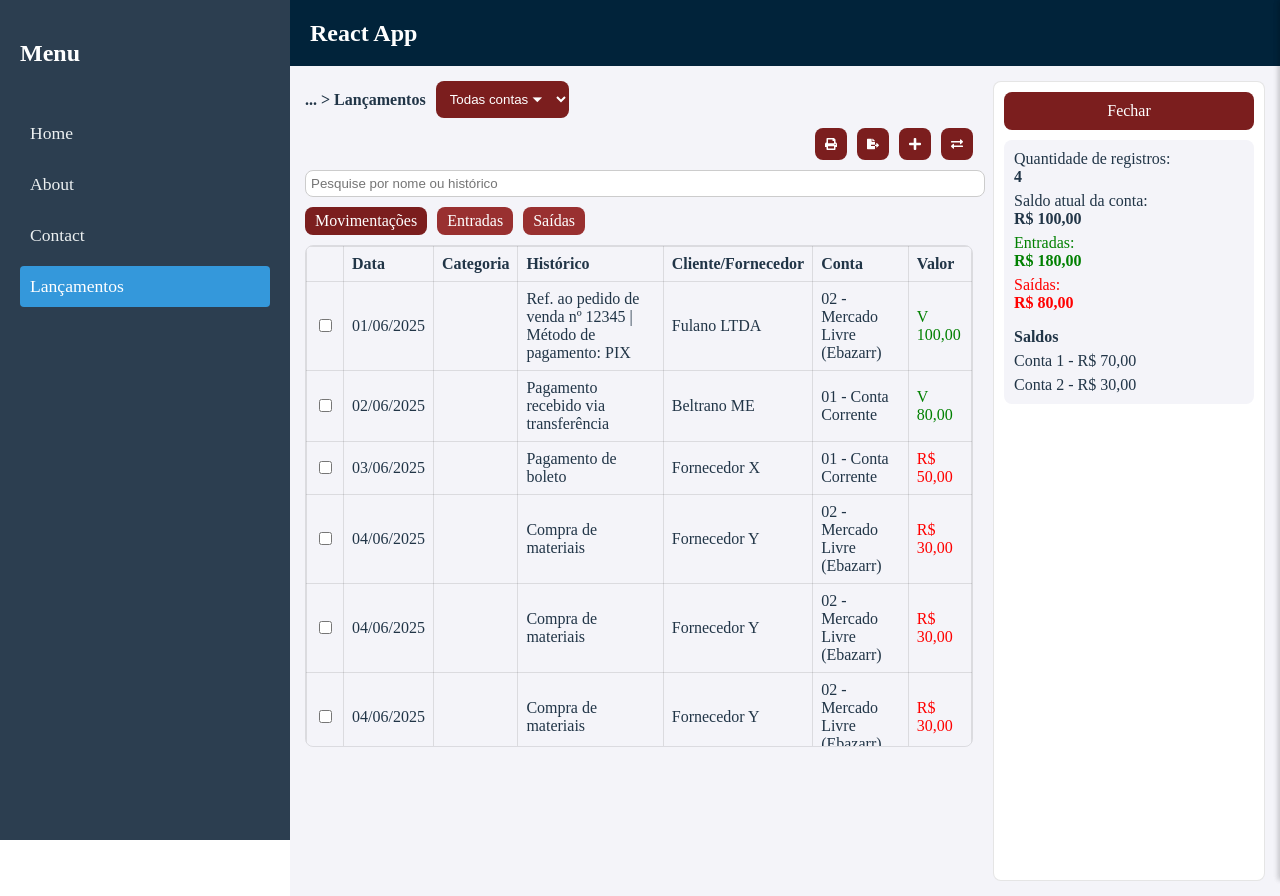
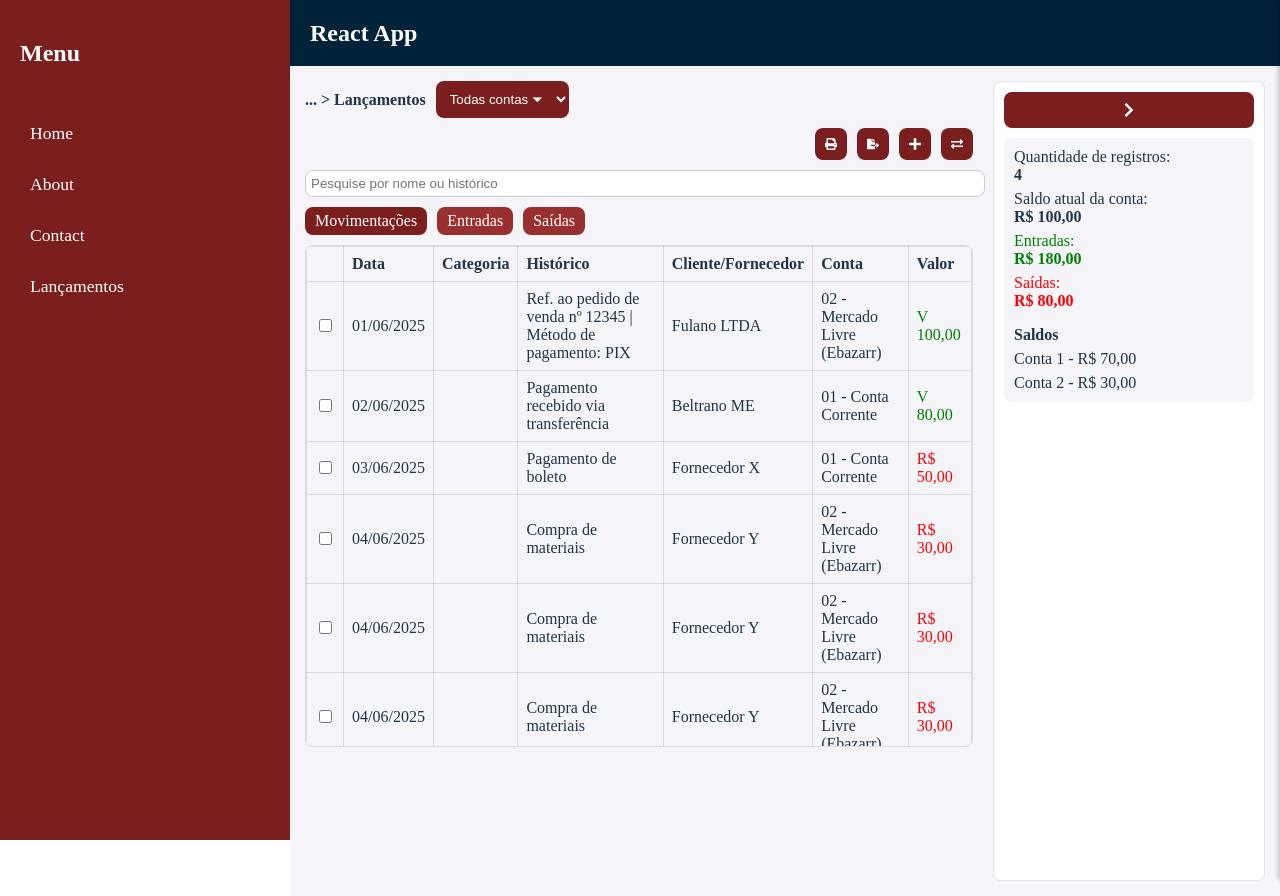
Before and after one commit to SchusterAluizio/ED_Financeiro, a React (Vite) app: page /lancamentos in a window 1280 px wide. Shown: the top 896 px of the page. Built offline with nearby package versions, Linux system fonts and the light colour scheme.

Commit message:
Fix sidebar icons and apply theme colors

```diff
--- a/src/components/sidebar/style.tsx
+++ b/src/components/sidebar/style.tsx
@@ -3,8 +3,8 @@ import { NavLink } from 'react-router-dom';
 
 export const SidebarContainer = styled.aside`
   width: 250px;
-  background-color: #2c3e50;
-  color: white;
+  background-color: ${({ theme }) => theme.colors.primary};
+  color: ${({ theme }) => theme.colors.text};
   padding: 20px;
   display: flex;
   flex-direction: column;
@@ -23,7 +23,7 @@ export const NavItem = styled.li`
 `;
 
 export const StyledNavLink = styled(NavLink)`
-  color: #ecf0f1;
+  color: ${({ theme }) => theme.colors.text};
   text-decoration: none;
   font-size: 1.1rem;
   padding: 10px;
@@ -31,11 +31,12 @@ export const StyledNavLink = styled(NavLink)`
   border-radius: 4px;
 
   &.active {
-    background-color: #3498db;
-    color: white;
+    background-color: ${({ theme }) => theme.button.background};
+    color: ${({ theme }) => theme.button.color};
+    border: ${({ theme }) => theme.button.border};
   }
 
   &:hover {
-    background-color: #34495e;
+    background-color: ${({ theme }) => theme.colors.secondary};
   }
 `;
--- a/src/pages/caixas-bancos/index.tsx
+++ b/src/pages/caixas-bancos/index.tsx
@@ -1,5 +1,5 @@
 import React, { useState } from "react";
-import { FaPrint, FaFileExport, FaPlus, FaExchangeAlt } from "react-icons/fa";
+import { FaPrint, FaFileExport, FaPlus, FaExchangeAlt, FaChevronLeft, FaChevronRight } from "react-icons/fa";
 import {
   Container,
   Breadcrumb,
@@ -428,7 +428,7 @@ const CaixasEBancos: React.FC = () => {
       {showInfo ? (
         <SidePanel>
           <ToggleButton onClick={() => setShowInfo(false)}>
-            Fechar
+            <FaChevronRight />
           </ToggleButton>
           <Summary>
             <SummaryItem>
@@ -455,7 +455,9 @@ const CaixasEBancos: React.FC = () => {
           </Summary>
         </SidePanel>
       ) : (
-        <ToggleButton onClick={() => setShowInfo(true)}>Abrir painel</ToggleButton>
+        <ToggleButton collapsed onClick={() => setShowInfo(true)}>
+          <FaChevronLeft />
+        </ToggleButton>
       )}
       <SlidePanel open={showLaunch}>
         <button onClick={() => setShowLaunch(false)}>Fechar</button>
--- a/src/pages/caixas-bancos/style.tsx
+++ b/src/pages/caixas-bancos/style.tsx
@@ -105,13 +105,24 @@ export const SidePanel = styled.aside`
   border: 1px solid rgba(0, 0, 0, 0.1);
 `;
 
-export const ToggleButton = styled.button`
+export const ToggleButton = styled.button<{ collapsed?: boolean }>`
   background-color: ${({ theme }) => theme.button.background};
   color: ${({ theme }) => theme.button.color};
   border: ${({ theme }) => theme.button.border};
-  padding: ${({ theme }) => theme.button.padding};
-  border-radius: ${({ theme }) => theme.button.borderRadius};
+  padding: ${({ collapsed, theme }) =>
+    collapsed ? "0" : theme.button.padding};
+  border-radius: ${({ collapsed, theme }) =>
+    collapsed ? "8px 0 0 8px" : theme.button.borderRadius};
   cursor: pointer;
+  display: flex;
+  align-items: center;
+  justify-content: center;
+  ${({ collapsed }) =>
+    collapsed &&
+    `
+    width: 24px;
+    height: 60px;
+  `}
 `;
 
 export const ButtonGreen = styled.button`
```
